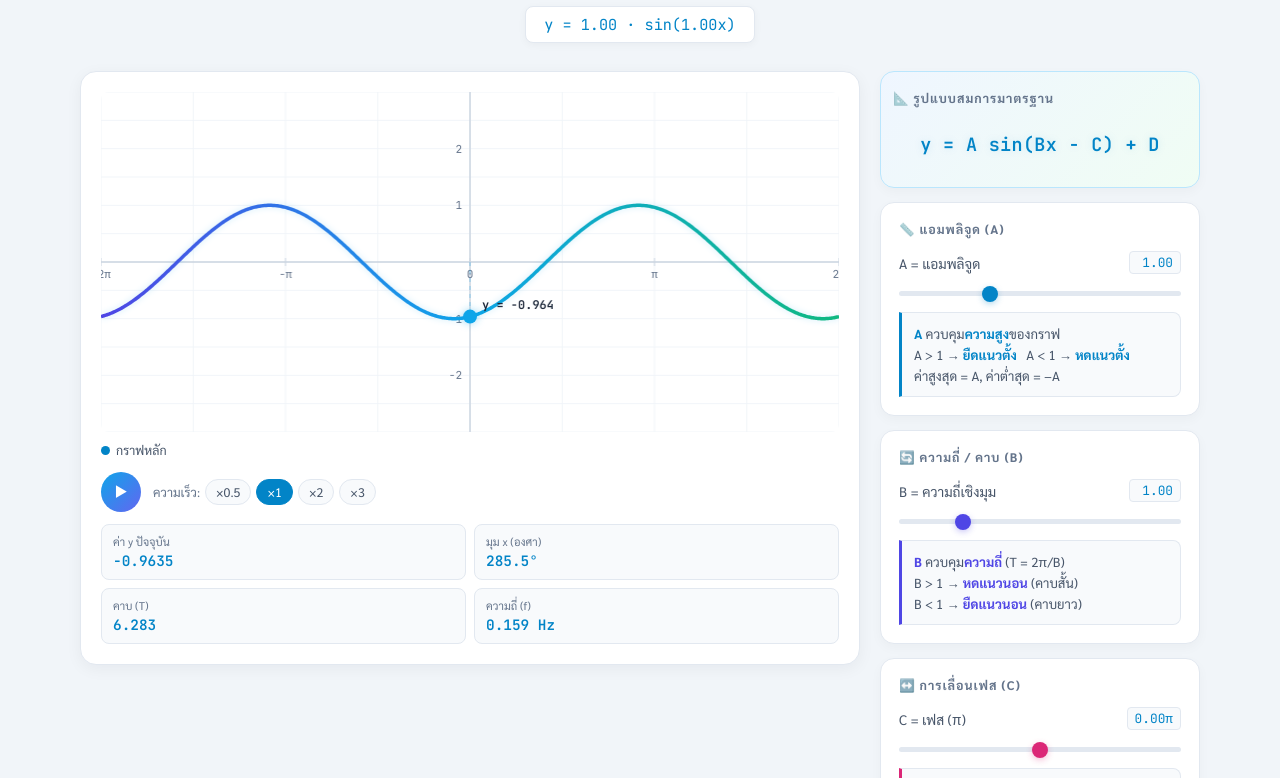
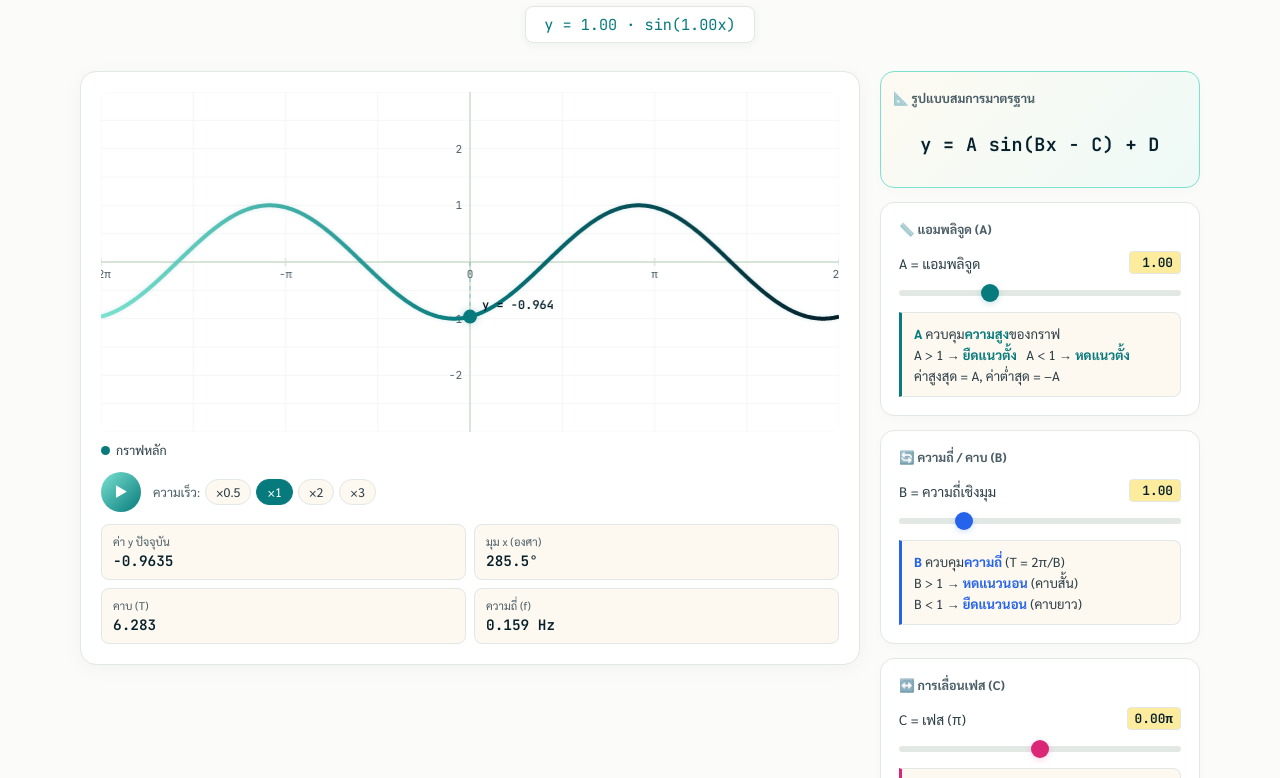
Before and after one commit to Warutphong/sin-wave, a plain HTML site: page index.html in a window 1280 px wide. Shown: the part 100-878 px from the top of the page. Drawn offline with Linux system fonts and the light colour scheme.

Commit message:
Refactor title and color scheme for Sin graph
Updated the title and color scheme for the Sin graph animation. Adjusted various styles and colors for better visual consistency.

```diff
--- a/index.html
+++ b/index.html
@@ -3,27 +3,36 @@
 <head>
 <meta charset="UTF-8">
 <meta name="viewport" content="width=device-width, initial-scale=1.0">
-<title>กราฟ Sin — อนิเมชั่นเชิงโต้ตอบ (Light Mode)</title>
+<title>กราฟ Sin — อนิเมชั่นเชิงโต้ตอบ (Custom Retro-Light Mode)</title>
 <style>
   @import url('https://fonts.googleapis.com/css2?family=Sarabun:wght@300;400;600;700&family=JetBrains+Mono:wght@400;600&display=swap');
 
-  /* ========== ปรับเป็น LIGHT THEME พร้อมไล่เฉดสีสวยงาม ========== */
+  /* ========== ปรับโทนสีตามพาเลทจากภาพ image_ef60e4.png ========== */
   :root {
-    --bg: #f1f5f9;          /* พื้นหลังหลัก สว่างนุ่มสายตา */
-    --surface: #ffffff;     /* พื้นหลังการ์ด ขาวสะอาด */
-    --card: #f8fafc;        /* พื้นหลังกล่องย่อยภายใน */
-    --border: #e2e8f0;      /* เส้นขอบสีเทาอ่อน */
-    --accent: #0284c7;      /* สีฟ้าหลัก (ปรับเข้มขึ้นเล็กน้อยเพื่อให้ชัดในจอภาพสว่าง) */
-    --accent2: #4f46e5;     /* สีม่วงอินดิโก้สำหรับความถี่ */
+    --bg: #fbfbf9;          /* พื้นหลังหลัก สว่างนวลสะอาดตา */
+    --surface: #ffffff;     /* พื้นหลังการ์ดหลัก */
+    --card: #fdf8f0;        /* พื้นหลังกล่องย่อย อิงโทน Beige (#FDEB9E) แบบโปร่งจาง */
+    --border: #e2e8e4;      /* เส้นขอบสีเทาอมเขียวมินต์จางๆ */
+
+    /* แมปปิ้งสีหลักจากภาพ */
+    --beige: #FDEB9E;       /* สีครีมเบจ / เหลืองพาสเทล */
+    --mint: #7AE2CF;        /* สีเขียวมินต์สดใส */
+    --teal: #077A7D;        /* สีเขียวหัวเป็ด / เทลเข้ม */
+    --navy: #06202B;        /* สีน้ำเงินเข้ม / กรมท่า */
+
+    /* จัดสรรสีสำหรับพารามิเตอร์ต่างๆ */
+    --accent: #077A7D;      /* สีหลักของแอมพลิจูด (Teal) */
+    --accent2: #2563eb;     /* สีน้ำเงินสดสำหรับความถี่ */
     --accent3: #db2777;     /* สีชมพูสำหรับเฟส */
-    --green: #059669;       /* สีเขียวมินต์สำหรับแกน D */
-    --text: #1e293b;        /* ตัวอักษรหลัก สีเทาเข้มเกือบดำ */
-    --muted: #64748b;       /* ตัวอักษรรอง */
-    --label: #475569;       /* ป้ายกำกับ */
+    --green: #059669;       /* สีเขียวสำหรับแนวตั้ง */
 
-    /* สไตล์การไล่เฉดสีพิเศษ */
-    --gradient-primary: linear-gradient(135deg, #0ea5e9, #6366f1);
-    --gradient-equation: linear-gradient(135deg, #eff6ff, #f0fdf4);
+    --text: #06202B;        /* ตัวอักษรหลัก ใช้สี Navy เข้มเพื่อความคมชัด */
+    --muted: #4a5d66;       /* ตัวอักษรรอง */
+    --label: #2c3e46;       /* ป้ายกำกับ */
+
+    /* การไล่เฉดสี (Gradients) จากพาเลทรูปภาพ */
+    --gradient-primary: linear-gradient(135deg, #7AE2CF, #077A7D); /* Mint to Teal */
+    --gradient-equation: linear-gradient(135deg, #fdfaf2, #eefaf7); /* Beige จาง ไป Mint จาง */
   }
 
   * { box-sizing:border-box; margin:0; padding:0; }
@@ -32,20 +41,21 @@
 
   header { text-align:center; margin-bottom:28px; }
   header h1 { font-size:clamp(1.5rem,4vw,2.3rem); font-weight:700; letter-spacing:-0.02em;
-    background: var(--gradient-primary); -webkit-background-clip:text;
+    background: linear-gradient(135deg, #077A7D, #06202B); -webkit-background-clip:text;
     -webkit-text-fill-color:transparent; background-clip:text; }
   header p { color:var(--muted); margin-top:6px; font-size:.9rem; }
+
   .formula-badge { display:inline-block; margin-top:10px; background:var(--surface);
     border:1px solid var(--border); border-radius:8px; padding:7px 18px;
-    font-family:'JetBrains Mono',monospace; font-size:.95rem; color:var(--accent);
-    box-shadow: 0 2px 8px rgba(0,0,0,0.04); }
+    font-family:'JetBrains Mono',monospace; font-size:.95rem; color:var(--teal);
+    box-shadow: 0 2px 8px rgba(7,122,125,0.06); }
 
   .main-grid { width:100%; max-width:1120px; display:grid; grid-template-columns:1fr 320px; gap:20px; }
   @media(max-width:820px){ .main-grid{grid-template-columns:1fr;} }
 
   /* Canvas card */
   .canvas-card { background:var(--surface); border:1px solid var(--border); border-radius:16px; padding:20px;
-    box-shadow: 0 4px 16px rgba(15,23,42,0.05); }
+    box-shadow: 0 4px 20px rgba(6,32,43,0.04); }
   canvas { width:100%; display:block; border-radius:8px; }
   #waveCanvas { height:340px; }
 
@@ -57,18 +67,18 @@
   .play-btn { width:40px; height:40px; border-radius:50%; border:none; background:var(--gradient-primary);
     color:#ffffff; font-size:1rem; cursor:pointer; display:flex; align-items:center;
     justify-content:center; transition:transform .15s,box-shadow .15s; flex-shrink:0; }
-  .play-btn:hover { transform:scale(1.08); box-shadow:0 4px 14px rgba(14,165,233,0.4); }
+  .play-btn:hover { transform:scale(1.08); box-shadow:0 4px 14px rgba(7,122,125,0.3); }
 
   .speed-group { display:flex; gap:5px; flex-wrap:wrap; }
   .speed-btn { padding:4px 10px; border-radius:20px; border:1px solid var(--border);
     background:var(--card); color:var(--label); font-size:.78rem; cursor:pointer;
     transition:all .15s; font-family:'Sarabun',sans-serif; }
-  .speed-btn.active, .speed-btn:hover { background:var(--accent); color:#ffffff; border-color:var(--accent); }
+  .speed-btn.active, .speed-btn:hover { background:var(--teal); color:#ffffff; border-color:var(--teal); }
 
   .readout-grid { display:grid; grid-template-columns:1fr 1fr; gap:8px; margin-top:12px; }
   .readout-item { background:var(--card); border:1px solid var(--border); border-radius:8px; padding:9px 11px; }
   .readout-label { font-size:.7rem; color:var(--muted); margin-bottom:2px; }
-  .readout-val { font-family:'JetBrains Mono',monospace; font-size:.9rem; color:var(--accent); font-weight:600; }
+  .readout-val { font-family:'JetBrains Mono',monospace; font-size:.9rem; color:var(--navy); font-weight:600; }
 
   /* ========== STRETCH SECTION ========== */
   .stretch-section { width:100%; max-width:1120px; margin-top:20px; }
@@ -79,7 +89,7 @@
   @media(max-width:640px){ .stretch-grid{grid-template-columns:1fr;} }
 
   .stretch-card { background:var(--surface); border:1px solid var(--border); border-radius:14px;
-    padding:16px; position:relative; overflow:hidden; box-shadow: 0 4px 12px rgba(0,0,0,0.03); }
+    padding:16px; position:relative; overflow:hidden; box-shadow: 0 4px 12px rgba(6,32,43,0.02); }
   .stretch-card h3 { font-size:.78rem; text-transform:uppercase; letter-spacing:.07em;
     color:var(--muted); margin-bottom:10px; }
   .stretch-card canvas { width:100%; height:130px; display:block; border-radius:6px; }
@@ -89,7 +99,7 @@
   .arrow-box { position:relative; flex:1; height:36px; background:var(--card);
     border:1px solid var(--border); border-radius:8px; overflow:hidden; }
   .arrow-fill { position:absolute; top:0; left:0; height:100%;
-    background:linear-gradient(90deg, rgba(14,165,233,0.1), rgba(14,165,233,0.2)); border-radius:8px;
+    background:linear-gradient(90deg, rgba(7,122,125,0.1), rgba(7,122,125,0.2)); border-radius:8px;
     transition:width .15s ease; }
   .arrow-label { position:absolute; inset:0; display:flex; align-items:center;
     justify-content:center; font-size:.82rem; font-weight:600; font-family:'Sarabun',sans-serif; }
@@ -99,9 +109,9 @@
   /* Status badge */
   .status-badge { display:inline-flex; align-items:center; gap:5px; padding:3px 10px;
     border-radius:20px; font-size:.75rem; font-weight:600; border:1px solid; }
-  .badge-stretch { background:rgba(14,165,233,0.1); color:var(--accent); border-color:var(--accent); }
+  .badge-stretch { background:rgba(7,122,125,0.1); color:var(--teal); border-color:var(--teal); }
   .badge-shrink  { background:rgba(219,39,119,0.1); color:var(--accent3); border-color:var(--accent3); }
-  .badge-normal  { background:rgba(5,150,105,0.1); color:var(--green);   border-color:var(--green); }
+  .badge-normal  { background:rgba(6,32,43,0.06); color:var(--navy);   border-color:var(--navy); }
 
   /* Comparison bars */
   .cmp-bar-wrap { margin-top:8px; }
@@ -114,14 +124,14 @@
   /* Panel */
   .panel { display:flex; flex-direction:column; gap:14px; }
   .panel-card { background:var(--surface); border:1px solid var(--border); border-radius:14px; padding:18px;
-    box-shadow: 0 4px 12px rgba(0,0,0,0.03); }
-  .panel-card h3 { font-size:.78rem; text-transform:uppercase; letter-spacing:.08em; color:var(--muted); margin-bottom:14px; }
+    box-shadow: 0 4px 12px rgba(6,32,43,0.02); }
+  .panel-card h3 { font-size:.78rem; text-transform:uppercase; letter-spacing:#0ea5e9; color:var(--muted); margin-bottom:14px; }
 
-  /* บังคับสมการมาตรฐานให้อยู่บรรทัดเดียว ปรับโทนสว่างเรืองแสง */
+  /* กรอบสมการไล่เฉดสีพาสเทลละมุนตา บรรทัดเดียว */
   .equation-container {
     font-family: 'JetBrains Mono', monospace;
     font-size: 1.15rem;
-    color: var(--accent);
+    color: var(--navy);
     display: flex;
     justify-content: center;
     align-items: center;
@@ -131,30 +141,30 @@
     padding: 12px 0;
     font-weight: 600;
     letter-spacing: 0.02em;
-    text-shadow: 0 0 8px rgba(2, 132, 199, 0.15);
+    text-shadow: 0 1px 2px rgba(6,32,43,0.05);
   }
 
   .param-row { margin-bottom:12px; }
   .param-row:last-child { margin-bottom:0; }
   .param-label { display:flex; justify-content:space-between; align-items:center; margin-bottom:5px; font-size:.86rem; }
   .param-name { color:var(--label); }
-  .param-value { font-family:'JetBrains Mono',monospace; font-size:.8rem; color:var(--accent);
-    background:var(--card); padding:2px 7px; border-radius:4px; min-width:52px; text-align:right; border:1px solid var(--border); }
+  .param-value { font-family:'JetBrains Mono',monospace; font-size:.8rem; color:var(--navy);
+    background:var(--beige); padding:2px 7px; border-radius:4px; min-width:52px; text-align:right; border:1px solid var(--border); font-weight:600; }
 
   /* Sliders customization */
-  input[type=range] { -webkit-appearance:none; width:100%; height:5px; border-radius:3px;
+  input[type=range] { -webkit-appearance:none; width:100%; height:6px; border-radius:3px;
     background:var(--border); outline:none; cursor:pointer; }
-  input[type=range]::-webkit-slider-thumb { -webkit-appearance:none; width:16px; height:16px;
-    border-radius:50%; background:var(--accent); box-shadow:0 2px 6px rgba(2,132,199,0.3); transition:transform .1s; }
+  input[type=range]::-webkit-slider-thumb { -webkit-appearance:none; width:18px; height:18px;
+    border-radius:50%; background:var(--teal); box-shadow:0 2px 6px rgba(7,122,125,0.2); transition:transform .1s; }
   input[type=range]:hover::-webkit-slider-thumb { transform:scale(1.2); }
-  input[type=range].purple::-webkit-slider-thumb { background:var(--accent2); box-shadow:0 2px 6px rgba(79,70,229,0.3); }
-  input[type=range].pink::-webkit-slider-thumb   { background:var(--accent3); box-shadow:0 2px 6px rgba(219,39,119,0.3); }
-  input[type=range].green::-webkit-slider-thumb  { background:var(--green);   box-shadow:0 2px 6px rgba(5,150,105,0.3); }
+  input[type=range].purple::-webkit-slider-thumb { background:var(--accent2); box-shadow:0 2px 6px rgba(37,99,235,0.2); }
+  input[type=range].pink::-webkit-slider-thumb   { background:var(--accent3); box-shadow:0 2px 6px rgba(219,39,119,0.2); }
+  input[type=range].green::-webkit-slider-thumb  { background:var(--green);   box-shadow:0 2px 6px rgba(5,150,105,0.2); }
 
   /* Info Boxes */
-  .info-box { background:var(--card); border:1px solid var(--border); border-left:3px solid var(--accent);
+  .info-box { background:var(--card); border:1px solid var(--border); border-left:3px solid var(--teal);
     border-radius:0 8px 8px 0; padding:10px 12px; font-size:.82rem; line-height:1.6; color:var(--label); margin-top:4px; }
-  .info-box strong { color:var(--accent); }
+  .info-box strong { color:var(--teal); }
   .info-box.purple { border-left-color:var(--accent2); } .info-box.purple strong { color:var(--accent2); }
   .info-box.pink   { border-left-color:var(--accent3); } .info-box.pink   strong { color:var(--accent3); }
   .info-box.green  { border-left-color:var(--green);   } .info-box.green  strong { color:var(--green);   }
@@ -163,11 +173,11 @@
   .toggle-btn { flex:1; min-width:72px; padding:6px 8px; border-radius:7px; border:1px solid var(--border);
     background:var(--card); color:var(--muted); font-size:.78rem; cursor:pointer;
     transition:all .15s; font-family:'Sarabun',sans-serif; text-align:center; }
-  .toggle-btn.on { border-color:var(--accent); color:var(--accent); background:rgba(14,165,233,0.08); font-weight:600; }
+  .toggle-btn.on { border-color:var(--teal); color:var(--teal); background:rgba(7,122,125,0.08); font-weight:600; }
 
   .reset-btn { width:100%; padding:8px; border-radius:8px; border:1px solid var(--border);
-    background:var(--surface); color:var(--muted); font-size:.83rem; cursor:pointer;
-    transition:all .15s; font-family:'Sarabun',sans-serif; box-shadow: 0 2px 4px rgba(0,0,0,0.02); }
+    background:var(--surface); color:var(--navy); font-size:.83rem; cursor:pointer;
+    transition:all .15s; font-family:'Sarabun',sans-serif; box-shadow: 0 2px 4px rgba(6,32,43,0.02); font-weight:600; }
   .reset-btn:hover { border-color:var(--accent3); color:var(--accent3); background:rgba(219,39,119,0.02); }
 </style>
 </head>
@@ -185,7 +195,7 @@
     <div class="canvas-card">
       <canvas id="waveCanvas"></canvas>
       <div class="legend">
-        <div class="legend-item"><div class="legend-dot" style="background:#0284c7"></div>กราฟหลัก</div>
+        <div class="legend-item"><div class="legend-dot" style="background:#077A7D"></div>กราฟหลัก</div>
         <div class="legend-item" id="refLegend" style="display:none"><div class="legend-dot" style="background:#94a3b8"></div>y=sin(x)</div>
         <div class="legend-item" id="unitLegend" style="display:none"><div class="legend-dot" style="background:#05966980"></div>Amplitude</div>
       </div>
@@ -210,8 +220,8 @@
 
   <!-- RIGHT: Controls -->
   <div class="panel">
-    <!-- กรอบสมการไล่เฉดสีพาสเทลสว่าง บรรทัดเดียว -->
-    <div class="panel-card" style="border: 1px solid #bae6fd; background: var(--gradient-equation); padding: 18px 12px;">
+    <!-- กรอบสมการใช้คู่เฉดสีจากภาพพาสเทลบวกความคมขรึมของสีกรมท่า -->
+    <div class="panel-card" style="border: 1px solid #7AE2CF; background: var(--gradient-equation); padding: 18px 12px;">
       <h3>📐 รูปแบบสมการมาตรฐาน</h3>
       <div class="equation-container">
         y = A sin(Bx - C) + D
@@ -304,9 +314,9 @@
           <span class="cmp-val">A = 1.00</span>
         </div>
         <div class="cmp-row">
-          <span class="cmp-lbl" style="color:var(--accent)">ปัจจุบัน</span>
-          <div class="cmp-track"><div class="cmp-fill" id="barA" style="width:33.3%;background:var(--accent)"></div></div>
-          <span class="cmp-val" id="barAval" style="color:var(--accent)">A = 1.00</span>
+          <span class="cmp-lbl" style="color:var(--teal)">ปัจจุบัน</span>
+          <div class="cmp-track"><div class="cmp-fill" id="barA" style="width:33.3%;background:var(--teal)"></div></div>
+          <span class="cmp-val" id="barAval" style="color:var(--teal)">A = 1.00</span>
         </div>
       </div>
       <p style="font-size:.78rem;color:var(--muted);margin-top:8px;line-height:1.6;" id="txtA">
@@ -421,10 +431,10 @@ function drawMain(ts) {
   const scaleY = Math.min(W/xRange, H/6);
 
   ctx.clearRect(0,0,W,H);
-  ctx.fillStyle = '#ffffff'; ctx.fillRect(0,0,W,H); // พื้นหลังแคนวาสเป็นสีขาวสะอาด
+  ctx.fillStyle = '#ffffff'; ctx.fillRect(0,0,W,H); // พื้นหลังแคนวาสหลักขาวสะอาด
 
   if (showGrid) {
-    ctx.strokeStyle = '#f1f5f9'; ctx.lineWidth = 1; // เส้นกริดสีเทาจางมากๆ
+    ctx.strokeStyle = '#f4f6f5'; ctx.lineWidth = 1; // ตารางตีกริดจางๆ อิงโทนมินต์สว่างมาก
     for (let x=-xRange/2; x<=xRange/2; x+=Math.PI/2) {
       const px=toPixX(x,cx,scaleX); ctx.beginPath(); ctx.moveTo(px,0); ctx.lineTo(px,H); ctx.stroke();
     }
@@ -436,14 +446,14 @@ function drawMain(ts) {
   }
 
   if (showAxes) {
-    ctx.strokeStyle='#cbd5e1'; ctx.lineWidth=1.5; // แกนกลางหลักสีเทาอ่อนชัดเจน
+    ctx.strokeStyle='#cbdccb'; ctx.lineWidth=1.5; // แกนหลักสีเทาผสมโทนเขียวจางๆ
     ctx.beginPath(); ctx.moveTo(0,cy); ctx.lineTo(W,cy); ctx.stroke();
     ctx.beginPath(); ctx.moveTo(cx,0); ctx.lineTo(cx,H); ctx.stroke();
-    ctx.fillStyle='#64748b'; ctx.font='11px JetBrains Mono,monospace'; ctx.textAlign='center';
+    ctx.fillStyle='#4a5d66'; ctx.font='11px JetBrains Mono,monospace'; ctx.textAlign='center';
     const ticks=[-2*Math.PI,-Math.PI,0,Math.PI,2*Math.PI], labels=['-2π','-π','0','π','2π'];
     ticks.forEach((t,i)=>{
       const px=toPixX(t,cx,scaleX); ctx.fillText(labels[i],px,cy+16);
-      ctx.beginPath(); ctx.moveTo(px,cy-4); ctx.lineTo(px,cy+4); ctx.strokeStyle='#cbd5e1'; ctx.lineWidth=1; ctx.stroke();
+      ctx.beginPath(); ctx.moveTo(px,cy-4); ctx.lineTo(px,cy+4); ctx.strokeStyle='#cbdccb'; ctx.lineWidth=1; ctx.stroke();
     });
     ctx.textAlign='right';
     for(let y=-3;y<=3;y++){
@@ -454,15 +464,15 @@ function drawMain(ts) {
   }
 
   if (showAmp) {
-    ctx.strokeStyle='#05966950'; ctx.lineWidth=1.5; ctx.setLineDash([6,4]);
+    ctx.strokeStyle='#077A7D50'; ctx.lineWidth=1.5; ctx.setLineDash([6,4]);
     [D+A, D-A].forEach(v=>{
       const py=toPixY(v,cy,scaleY);
       ctx.beginPath(); ctx.moveTo(0,py); ctx.lineTo(W,py); ctx.stroke();
     });
-    ctx.strokeStyle='#05966920';
+    ctx.strokeStyle='#077A7D20';
     ctx.beginPath(); ctx.moveTo(0,toPixY(D,cy,scaleY)); ctx.lineTo(W,toPixY(D,cy,scaleY)); ctx.stroke();
     ctx.setLineDash([]);
-    ctx.fillStyle='#059669'; ctx.font='10px JetBrains Mono,monospace'; ctx.textAlign='left';
+    ctx.fillStyle='#077A7D'; ctx.font='10px JetBrains Mono,monospace'; ctx.textAlign='left';
     ctx.fillText(`${(D+A).toFixed(2)}`,6,toPixY(D+A,cy,scaleY)-4);
     ctx.fillText(`${(D-A).toFixed(2)}`,6,toPixY(D-A,cy,scaleY)+12);
   }
@@ -477,10 +487,10 @@ function drawMain(ts) {
     ctx.stroke(); ctx.setLineDash([]);
   }
 
-  // Main wave พร้อมไล่เฉดสีสวยงาม
+  // เส้นกราฟหลัก ไล่เฉดสีจากสีมินต์ (#7AE2CF) ไปหาสีเทลเข้ม (#077A7D) ตามภาพเป้าหมาย
   const grad = ctx.createLinearGradient(0,0,W,0);
-  grad.addColorStop(0,'#4f46e5'); grad.addColorStop(0.5,'#0ea5e9'); grad.addColorStop(1,'#10b981');
-  ctx.strokeStyle=grad; ctx.lineWidth=3.5; ctx.shadowBlur=6; ctx.shadowColor='rgba(14,165,233,0.2)';
+  grad.addColorStop(0,'#7AE2CF'); grad.addColorStop(0.5,'#077A7D'); grad.addColorStop(1,'#06202B');
+  ctx.strokeStyle=grad; ctx.lineWidth=4; ctx.shadowBlur=4; ctx.shadowColor='rgba(7,122,125,0.15)';
   ctx.beginPath();
   for(let px=0;px<=W;px++){
     const x=(px-cx)/scaleX, y=A*Math.sin(B*x - C + phase).toFixed(5)*1 + D, py=toPixY(y,cy,scaleY);
@@ -488,18 +498,18 @@ function drawMain(ts) {
   }
   ctx.stroke(); ctx.shadowBlur=0;
 
-  // Dot
+  // จุดตัดแกนหมุนย้ายค่าและแสดงสัญญลักษณ์
   if (showDot||showTrace) {
     const ty=A*Math.sin(-C+phase)+D;
     const dpx=toPixX(0,cx,scaleX), dpy=toPixY(ty,cy,scaleY);
     if (showTrace) {
-      ctx.strokeStyle='#0ea5e940'; ctx.lineWidth=1.5; ctx.setLineDash([4,4]);
+      ctx.strokeStyle='#077A7D40'; ctx.lineWidth=1.5; ctx.setLineDash([4,4]);
       ctx.beginPath(); ctx.moveTo(dpx,cy); ctx.lineTo(dpx,dpy); ctx.stroke(); ctx.setLineDash([]);
     }
     if (showDot) {
-      ctx.fillStyle='#0ea5e9'; ctx.shadowBlur=8; ctx.shadowColor='rgba(14,165,233,0.4)';
+      ctx.fillStyle='#077A7D'; ctx.shadowBlur=8; ctx.shadowColor='rgba(7,122,125,0.3)';
       ctx.beginPath(); ctx.arc(dpx,dpy,7,0,Math.PI*2); ctx.fill(); ctx.shadowBlur=0;
-      ctx.fillStyle='#1e293b'; ctx.font='bold 12px JetBrains Mono,monospace'; ctx.textAlign='left';
+      ctx.fillStyle='#06202B'; ctx.font='bold 12px JetBrains Mono,monospace'; ctx.textAlign='left';
       ctx.fillText(`y = ${ty.toFixed(3)}`, dpx+12, dpy-8);
     }
     document.getElementById('curY').textContent=ty.toFixed(4);
@@ -529,9 +539,9 @@ function drawMini(id, waveFn, refFn, color, refColor) {
   const xRange=4*Math.PI, scaleX=W/xRange, scaleY=H/6;
 
   ctx2.clearRect(0,0,W,H);
-  ctx2.fillStyle='#f8fafc'; ctx2.fillRect(0,0,W,H); // มินิแคนวาสโทนสว่างสลับเฉดขาวนม
+  ctx2.fillStyle='#fdfcf7'; ctx2.fillRect(0,0,W,H); // มินิแคนวาสเป็นสีครีมเบจจางๆ นุ่มสายตา
 
-  ctx2.strokeStyle='#e2e8f0'; ctx2.lineWidth=1;
+  ctx2.strokeStyle='#f0ede4'; ctx2.lineWidth=1;
   for(let x=-xRange/2;x<=xRange/2;x+=Math.PI/2){
     const px=cx+x*scaleX; ctx2.beginPath(); ctx2.moveTo(px,0); ctx2.lineTo(px,H); ctx2.stroke();
   }
@@ -561,8 +571,8 @@ function drawMini(id, waveFn, refFn, color, refColor) {
 }
 
 function drawMiniCanvases() {
-  drawMini('cvA', x => A*Math.sin(x+phase), x => Math.sin(x+phase), '#0284c7','#cbd5e1');
-  drawMini('cvB', x => Math.sin(B*x+phase), x => Math.sin(x+phase), '#4f46e5','#cbd5e1');
+  drawMini('cvA', x => A*Math.sin(x+phase), x => Math.sin(x+phase), '#077A7D','#cbd5e1');
+  drawMini('cvB', x => Math.sin(B*x+phase), x => Math.sin(x+phase), '#2563eb','#cbd5e1');
   drawMini('cvC', x => Math.sin(x - C), x => Math.sin(x), '#db2777','#cbd5e1');
   drawMini('cvD', x => Math.sin(x+phase)+D, x => Math.sin(x+phase), '#059669','#cbd5e1');
   updateStretchUI();
```
